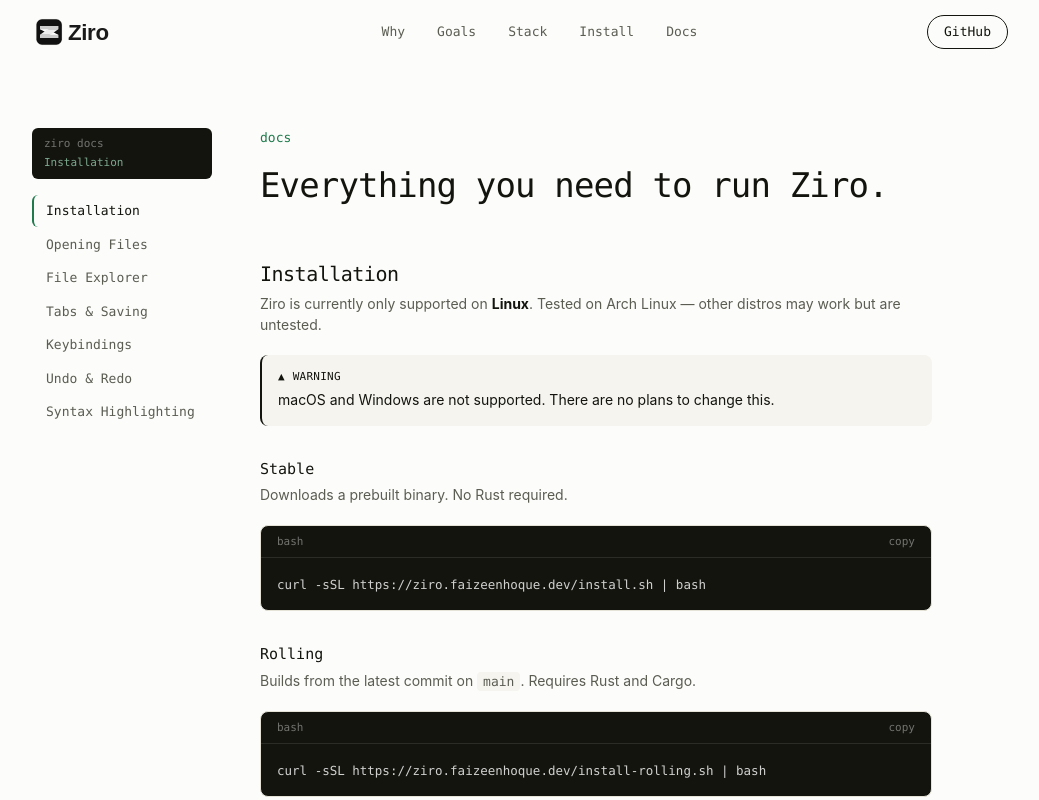
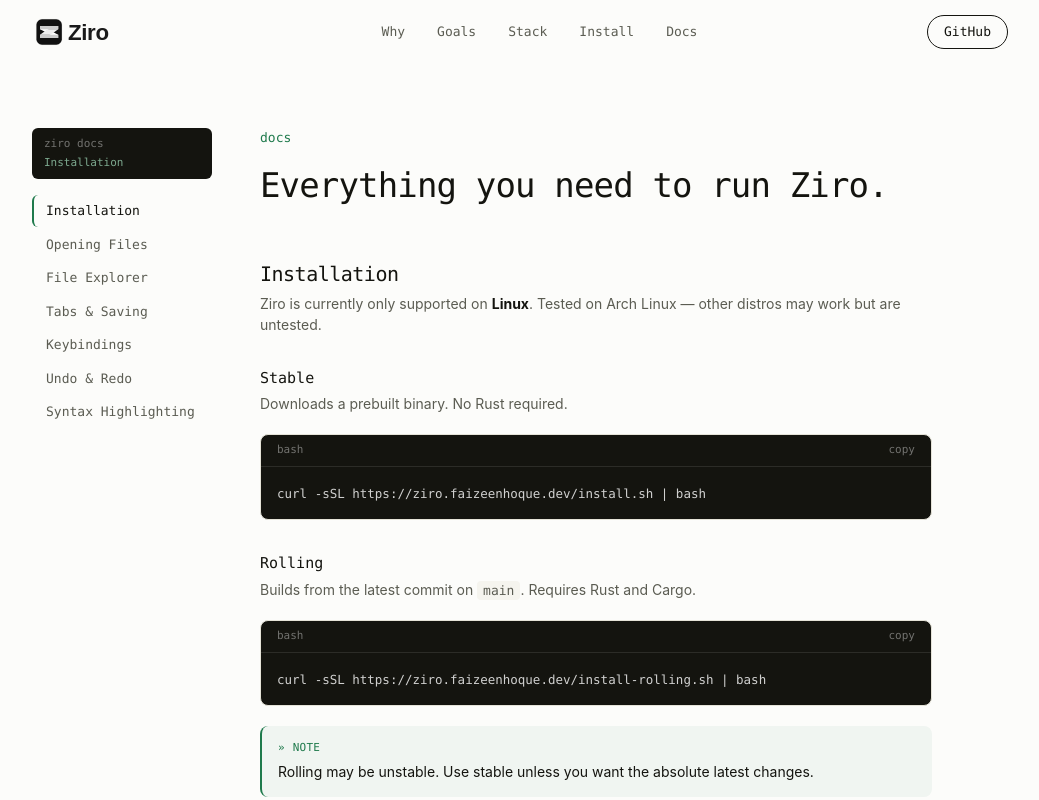
Before and after one commit to FaizeenHoque/Ziro, a SvelteKit app in the folder web/: page /docs in a window 1280 px wide. Shown: the top 800 px of the page, without its empty margins (120-1159 px from the left). Built offline with nearby package versions, Linux system fonts and the light colour scheme.

Commit message:
Fix install script and remove callout from docs

```diff
--- a/web/src/routes/docs/+page.svelte
+++ b/web/src/routes/docs/+page.svelte
@@ -85,10 +85,6 @@
 					Ziro is currently only supported on <strong class="text-[#14140F]">Linux</strong>.
 					Tested on Arch Linux — other distros may work but are untested.
 				</p>
-
-				<Callout type="warning">
-					macOS and Windows are not supported. There are no plans to change this.
-				</Callout>
 
 				<h3 class="font-mono text-[15px] mt-8 mb-1">Stable</h3>
 				<p class="text-[14px] text-[#5B5C52]">Downloads a prebuilt binary. No Rust required.</p>
```
Also changed, not shown: 2 other files (tests, documents, lock files or other folders).
